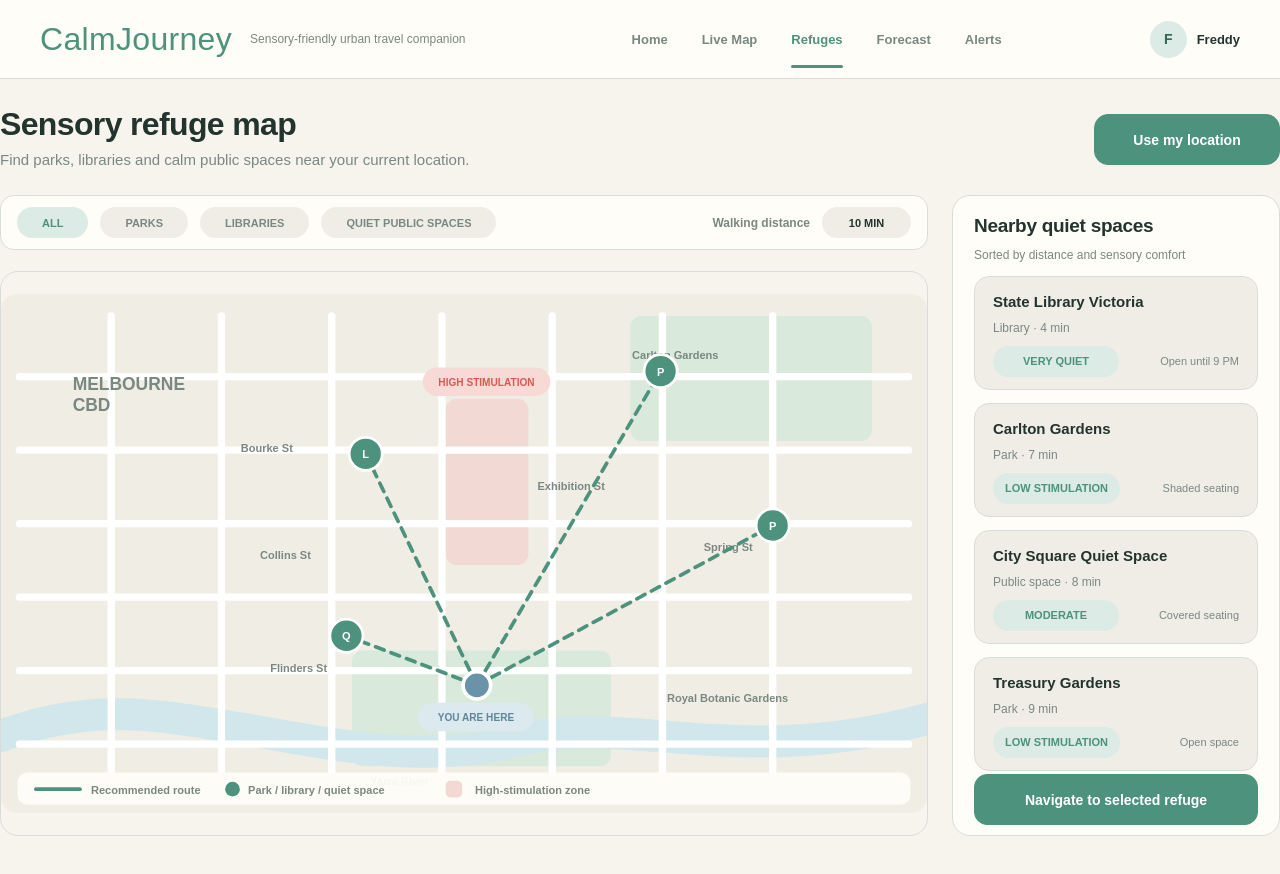
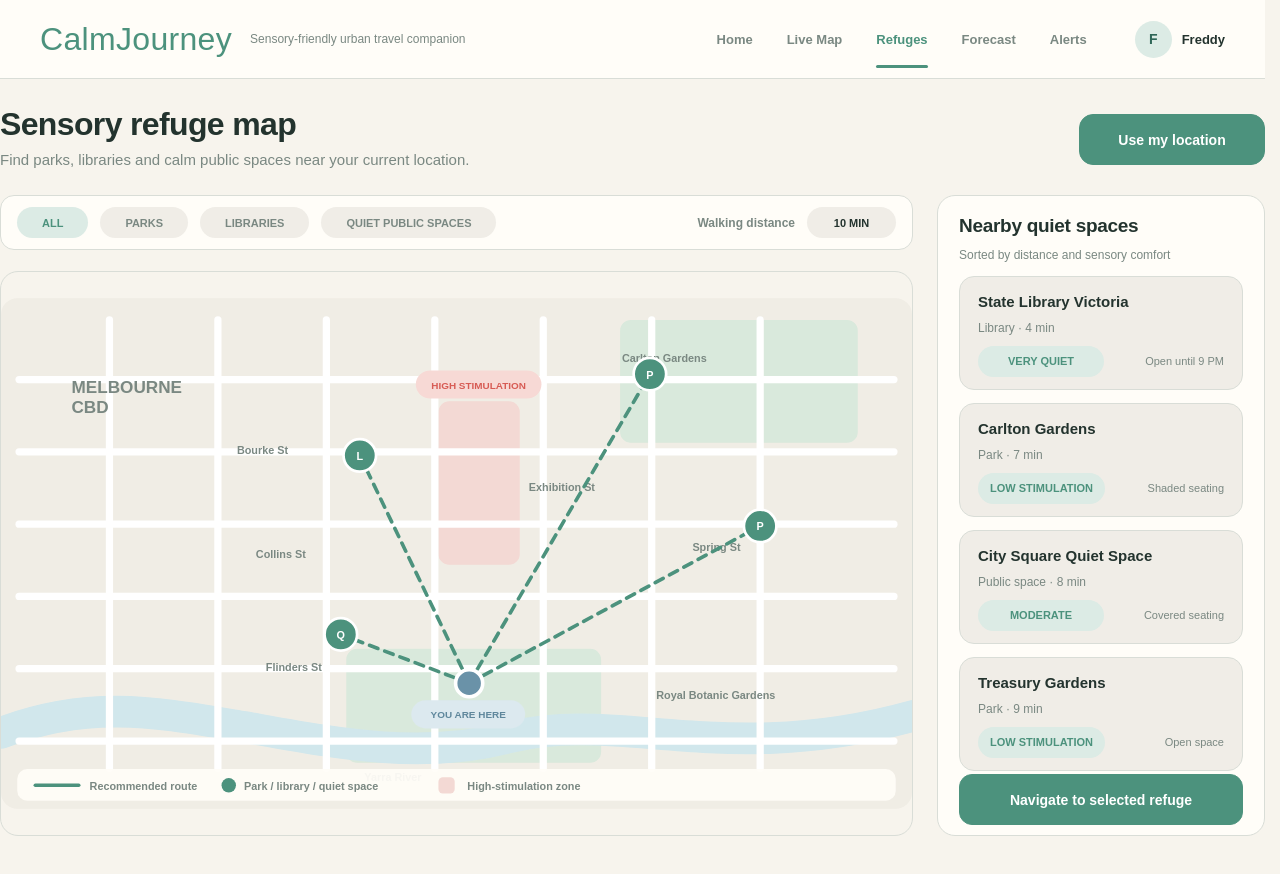
Before and after one commit to Muguett-DBY/CalmJourney, a React (Vite) app: page /refuges in a window 1280 px wide. Shown: the top 874 px of the page. Built offline with nearby package versions, Linux system fonts and the light colour scheme.

Commit message:
fix: prevent navigation layout shift

```diff
--- a/src/styles/global.css
+++ b/src/styles/global.css
@@ -20,6 +20,7 @@
 
 html {
   min-width: 320px;
+  scrollbar-gutter: stable;
   background: var(--color-background);
 }
 
@@ -1329,9 +1330,6 @@ select {
     white-space: nowrap;
   }
 
-  .refuge-header .site-nav {
-    transform: translateX(-100px);
-  }
 }
 
 @media (max-width: 920px) {
```
